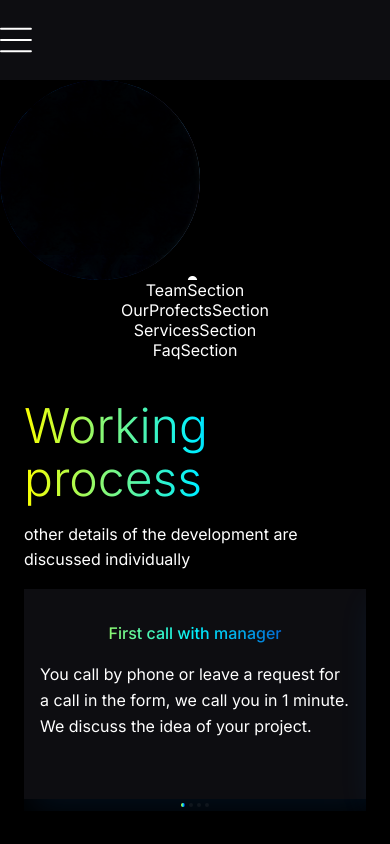
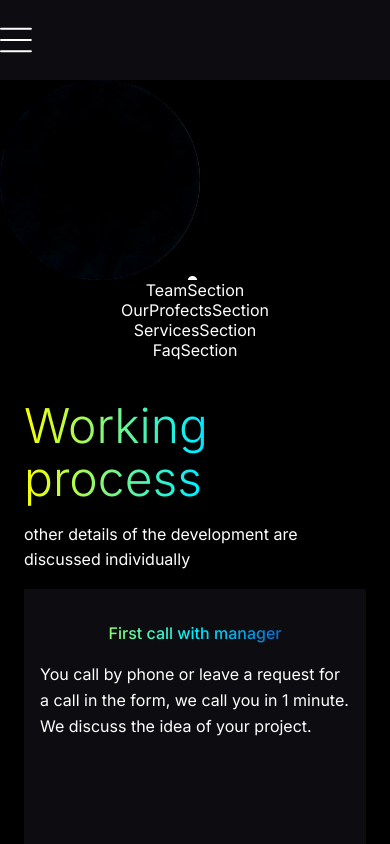
Before and after one commit to Webevery/new-webevery, a Next.js app: page / in a window 390 px wide. Shown: the top 844 px of the page. Built offline with nearby package versions, Linux system fonts and the light colour scheme.

Commit message:
fixed all slider styles

```diff
--- a/src/components/WorkingProcessSlider/WorkingProcessSlider.css
+++ b/src/components/WorkingProcessSlider/WorkingProcessSlider.css
@@ -1,24 +1,30 @@
 .WorkingProcessSwiper {
     width: 100%;
-    height: 222px;
+    height: 220px;
+
+    @media screen and (min-width:360px) {
+        height: 278px;
+    }
 
     @media screen and (min-width:768px) {
-        height: 228px;
+        height: 222px;
     }
 
     @media screen and (min-width:1024px) {
-        /* height: 424px; */
-        height: 454px;
+        height: 438px;
     }
 
     @media screen and (min-width:1440px) {
-        /* height: 336px; */
-        height: 366px;
+        height: 348px;
     }
 }
 
 .WorkingProcessSwiper .swiper-wrapper {
     height: 210px;
+
+    @media screen and (min-width:360px) {
+        height: 264px;
+    }
 
     @media screen and (min-width:768px) {
         height: 208px;
@@ -40,12 +46,13 @@
 
 .WorkingProcessSwiper .slideContentWrapper {
     width: 100%;
-    /* display: flex;
-    flex-direction: column;
-    align-items: center; */
-    padding: 32px 16px;
+    padding: 16px 8px;
     background-color: #0d0d11;
     box-shadow: 6px 12px 32px 0px #1A8CFF1A;
+
+    @media screen and (min-width:360px) {
+        padding: 32px 16px;
+    }
 
     @media screen and (min-width:768px) {
         padding: 24px;
@@ -69,10 +76,14 @@
     background-image: linear-gradient(to right, #faff00,
             #00f0ff,
             #0400b3);
+    background-clip: text;
     -webkit-text-fill-color: transparent;
     -webkit-background-clip: text;
-    margin-bottom: 16px;
-    background-clip: text;
+    margin-bottom: 12px;
+
+    @media screen and (min-width:360px) {
+        margin-bottom: 16px;
+    }
 
     @media screen and (min-width:1024px) {
         font-size: 20px;
@@ -83,7 +94,6 @@
     font-weight: 400;
     font-size: 16px;
     line-height: 1.6;
-    color: #ffffff;
 
     @media screen and (min-width:1024px) {
         font-size: 20px;
@@ -95,18 +105,18 @@
 }
 
 .WorkingProcessSwiper .swiper-pagination-bullet {
-    width: 4px;
-    height: 4px;
-    background: #4B4B4E;
+    width: 8px;
+    height: 8px;
+    background: #cbcbcf;
 }
 
-.WorkingProcessSwiper .swiper-pagination-bullet:not(:first-child) {
-    margin-left: 2px;
+/* .WorkingProcessSwiper .swiper-pagination-bullet:not(:first-child) {
+    margin-left: 4px;
 }
 
 .WorkingProcessSwiper .swiper-pagination-bullet:not(:last-child) {
-    margin-right: 2px;
-}
+    margin-right: 4px;
+} */
 
 .WorkingProcessSwiper .swiper-pagination-bullet-active {
     background: linear-gradient(to right, #faff00,
--- a/src/components/WorkingProcessSlider/WorkingProcessSlider.jsx
+++ b/src/components/WorkingProcessSlider/WorkingProcessSlider.jsx
@@ -17,7 +17,7 @@ const WorkingProcessSlider = () => {
         <>
             <Swiper
                 slidesPerView={1}
-                spaceBetween={0}
+                spaceBetween={24}
                 pagination={{
                     clickable: true,
                 }}
--- a/src/components/WorkingProcessSlider/WorkingProcessSlider.module.scss
+++ /dev/null
@@ -1,78 +0,0 @@
-@import "../../app/variables";
-
-
-.card {
-    width: 100%;
-    padding: 32px 22px 32px 16px;
-    background-color: $gray900;
-    box-shadow: $shadowColor;
-
-    @media screen and (min-width:$tablet) {
-        padding: 24px;
-        // background-color: $gray900;
-    }
-
-    @media screen and (min-width:$laptop) {
-        flex: 1;
-        padding: 16px 12px;
-        // background-color: $gray900;
-        // box-shadow: $shadowColor;
-    }
-
-    @media screen and (min-width:$desktop) {
-        padding: 32px 16px;
-    }
-}
-
-.cardTitle {
-    font-weight: 500;
-    font-size: 16px;
-    line-height: 1.6;
-    text-align: center;
-    background-image: linear-gradient(to right, $gradientYellow,
-            $gradientCyan,
-            $gradientBlue);
-    -webkit-text-fill-color: transparent;
-    -webkit-background-clip: text;
-    margin-bottom: 16px;
-
-    @media screen and (min-width:$tablet) {
-        // повторяется
-    }
-
-    @media screen and (min-width:$laptop) {
-        // font-weight: 500;
-        font-size: 20px;
-        // line-height: 1.6;
-        // text-align: center;
-        // background-image: linear-gradient(to right, $gradientYellow,
-        //         $gradientCyan,
-        //         $gradientBlue);
-        // -webkit-text-fill-color: transparent;
-        // -webkit-background-clip: text;
-        // margin-bottom: 16px;
-    }
-
-    @media screen and (min-width:$desktop) {
-        padding: 0px 23px;
-        text-align: left;
-    }
-}
-
-.cardText {
-    font-weight: 400;
-    font-size: 16px;
-    line-height: 1.6;
-    color: $gray0;
-
-    @media screen and (min-width:$tablet) {
-        // повторяется
-    }
-
-    @media screen and (min-width:$laptop) {
-        // font-weight: 400;
-        font-size: 20px;
-        // line-height: 1.6;
-        // color: $gray0;
-    }
-}
--- a/src/sections/workingProcessSection/WorkingProcessSection.module.scss
+++ b/src/sections/workingProcessSection/WorkingProcessSection.module.scss
@@ -1,66 +1,51 @@
 @import "../../app/variables";
 
 .container {
-  width: 100%;
-  // min-width: 360px;
-  // height: 462px;
-  background-color: $backgroundColor;
-  padding: 40px 24px;
-  // align-items: flex-start;
+  padding: 40px 20px;
+
+  @media screen and (min-width:$mobile) {
+    padding: 40px 24px;
+  }
 
   @media screen and (min-width:$tablet) {
-    // min-width: 768px;
     padding: 40px 32px;
   }
 
   @media screen and (min-width:$laptop) {
-    // min-width: 1024px;
-    // height: 790px;
     padding: 80px 32px;
   }
 
   @media screen and (min-width:$desktop) {
-    // min-width: 1440px;
-    // height: 772px;
     padding: 80px 72px;
   }
 }
 
 .title {
   font-weight: 300;
-  font-size: 48px;
+  font-size: 40px;
   line-height: 1.1;
   background-image: linear-gradient(to right,
       $gradientYellow,
       $gradientCyan,
       $gradientBlue );
+  background-clip: text;
   -webkit-text-fill-color: transparent;
   -webkit-background-clip: text;
   margin-bottom: 16px;
-  background-clip: text;
+
+  @media screen and (min-width: $mobile) {
+    font-size: 48px;
+  }
 
   @media screen and (min-width: $tablet) {
     font-weight: 300;
-    // font-size: 48px;
-    // line-height: 1.1;
-    // background-image: linear-gradient(to right, $gradientYellow,
-    //         $gradientCyan,
-    //         $gradientBlue);
-    // -webkit-text-fill-color: transparent;
-    // -webkit-background-clip: text;
     margin-bottom: 8px;
   }
 
   @media screen and (min-width: $laptop) {
     font-weight: 400;
     font-size: 64px;
-    // background-image: linear-gradient(to right, $gradientYellow,
-    //         $gradientCyan,
-    //         $gradientBlue);
-    // -webkit-text-fill-color: transparent;
-    // -webkit-background-clip: text;
     margin-bottom: 16px;
-    background-clip: text;
   }
 
   @media screen and (min-width: $desktop) {
@@ -73,7 +58,6 @@
   font-weight: 400;
   font-size: 16px;
   line-height: 1.6;
-  color: $gray0;
   margin-bottom: 16px;
 
   @media screen and (min-width: $tablet) {
@@ -95,7 +79,6 @@
     font-weight: 400;
     font-size: 36px;
     line-height: 1.4;
-    color: $gray0;
     margin-bottom: 20px;
   }
 
```
